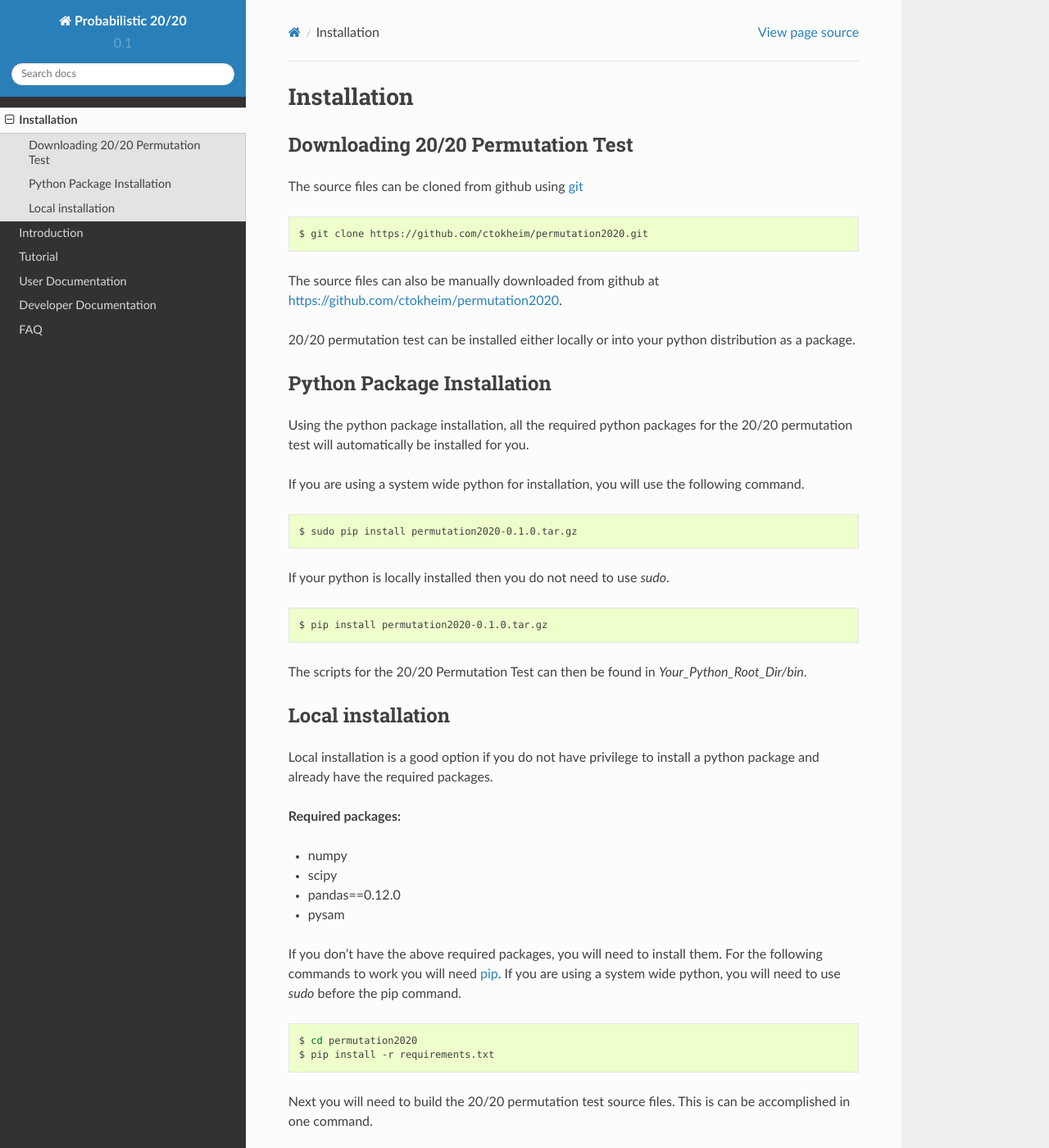
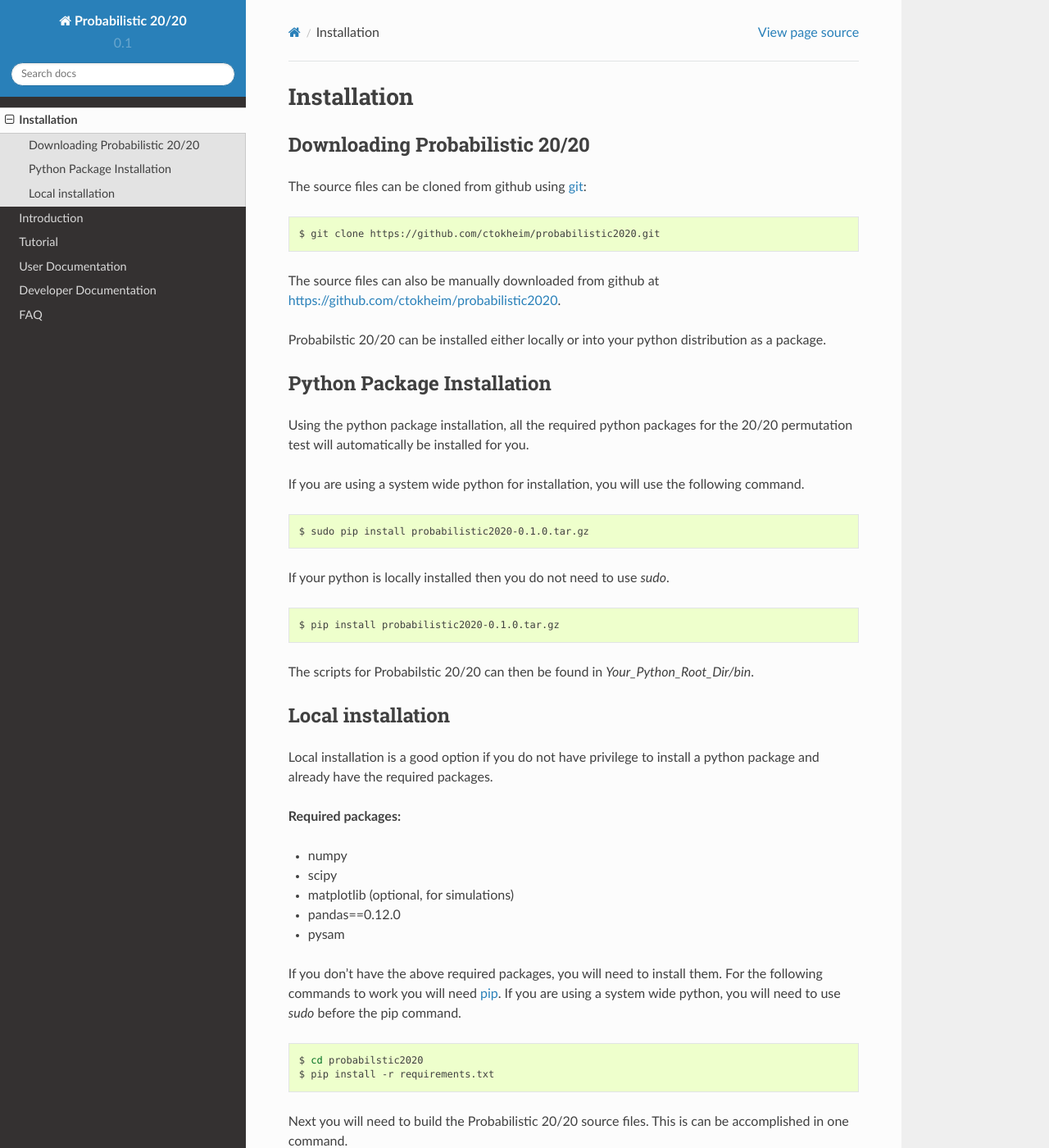
Before and after one commit to KarchinLab/probabilistic2020, a Sphinx documentation site: the page built from doc/installation.rst, in a window 1280 px wide and 1400 px high. Shown: the whole window at 82% size. Built offline with Sphinx 7.4.7 and the Read the Docs theme 2.0.0, drawn with Linux system fonts in a browser that asks for light colours; pages that are not in the unit, such as notebooks, are missing from menus; some of the changed text lies outside the part shown.

```diff
--- a/doc/dev_doc.rst
+++ b/doc/dev_doc.rst
@@ -43,6 +43,11 @@ and chrY) along with their corresponding gene were not saved in the final output
 Creating Gene FASTA
 -------------------
 
+Gene sequences are extracted from a genome FASTA file. To do this, you need
+a BED file with names corresponding to genes, and a genome FASTA (e.g. hg19).
+Obtaining a BED file can be done using the above steps. Creating the gene
+sequence FASTA is then done by the `bin/extract_gene_seq.py` script:
+
 .. code-block:: bash
 
     $ python bin/extract_gene_seq.py --log-level=DEBUG -i data/hg19.fa -b data/snvboxGenes.bed -o data/snvboxGenes.fa
--- a/doc/installation.rst
+++ b/doc/installation.rst
@@ -1,18 +1,18 @@
 Installation
 ============
 
-Downloading 20/20 Permutation Test
-----------------------------------
+Downloading Probabilistic 20/20
+-------------------------------
 
-The source files can be cloned from github using `git <http://git-scm.com/>`_
+The source files can be cloned from github using `git <http://git-scm.com/>`_:
 
 .. code-block:: bash
 
-    $ git clone https://github.com/ctokheim/permutation2020.git
+    $ git clone https://github.com/ctokheim/probabilistic2020.git
 
-The source files can also be manually downloaded from github at https://github.com/ctokheim/permutation2020.
+The source files can also be manually downloaded from github at https://github.com/ctokheim/probabilistic2020.
 
-20/20 permutation test can be installed either locally or into your python distribution as a package.
+Probabilstic 20/20 can be installed either locally or into your python distribution as a package.
 
 Python Package Installation
 ---------------------------
@@ -23,15 +23,15 @@ If you are using a system wide python for installation, you will use the followi
 
 .. code-block:: bash
 
-    $ sudo pip install permutation2020-0.1.0.tar.gz
+    $ sudo pip install probabilistic2020-0.1.0.tar.gz
 
 If your python is locally installed then you do not need to use `sudo`.
 
 .. code-block:: bash
 
-    $ pip install permutation2020-0.1.0.tar.gz
+    $ pip install probabilistic2020-0.1.0.tar.gz
 
-The scripts for the 20/20 Permutation Test can then be found in `Your_Python_Root_Dir/bin`.
+The scripts for Probabilstic 20/20 can then be found in `Your_Python_Root_Dir/bin`.
 
 Local installation
 ------------------
@@ -42,6 +42,7 @@ Local installation is a good option if you do not have privilege to install a py
 
 * numpy
 * scipy
+* matplotlib (optional, for simulations)
 * pandas==0.12.0
 * pysam
 
@@ -49,13 +50,13 @@ If you don't have the above required packages, you will need to install them. Fo
 
 .. code-block:: bash
 
-    $ cd permutation2020
+    $ cd probabilstic2020
     $ pip install -r requirements.txt
 
-Next you will need to build the 20/20 permutation test source files. This is can be accomplished in one command.
+Next you will need to build the Probabilistic 20/20 source files. This is can be accomplished in one command.
 
 .. code-block:: bash
 
     $ make build
 
-Once finished building you can then use the scripts in the `permutation2020/bin` directory.
+Once finished building you can then use the scripts in the `probabilstic2020/bin` directory.
```
Also changed, not shown: doc/api.rst (+4 -4 lines), doc/index.rst (+11 -14 lines).
